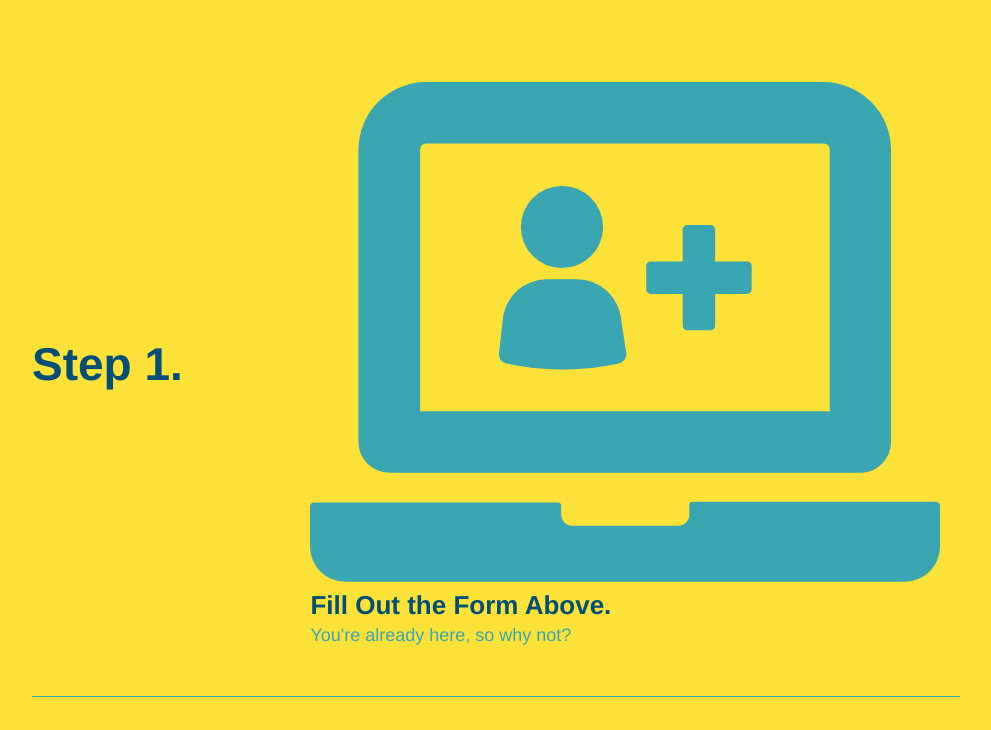
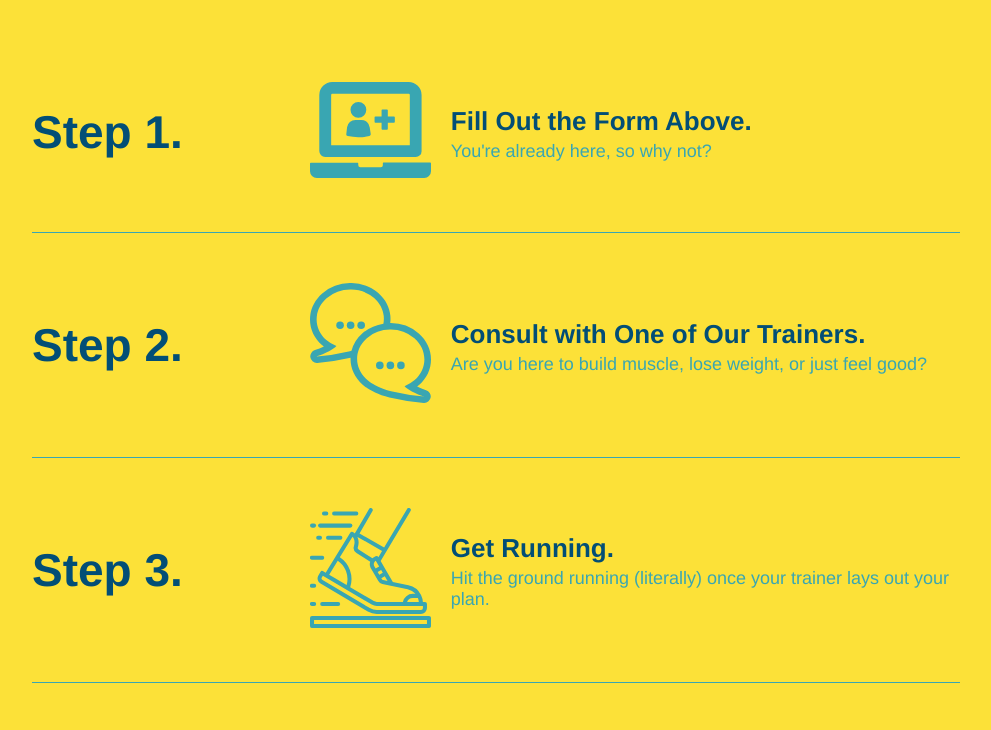
Before and after one commit to sydneywalcoff/run-buddy, a plain HTML site: page index.html in a window 1280 px wide. Shown: the part 1210-1940 px from the top of the page, without its empty margins (144-1135 px from the left). Drawn offline with Linux system fonts and the light colour scheme.

Commit message:
add flexbox to the steps

```diff
--- a/assets/css/style.css
+++ b/assets/css/style.css
@@ -174,6 +174,9 @@ header nav ul li a {
 
 .step-info {
     flex: 2 70%;
+    display: flex;
+    flex-wrap: wrap;
+    align-items: center;
 }
 
 .step-img {
```
